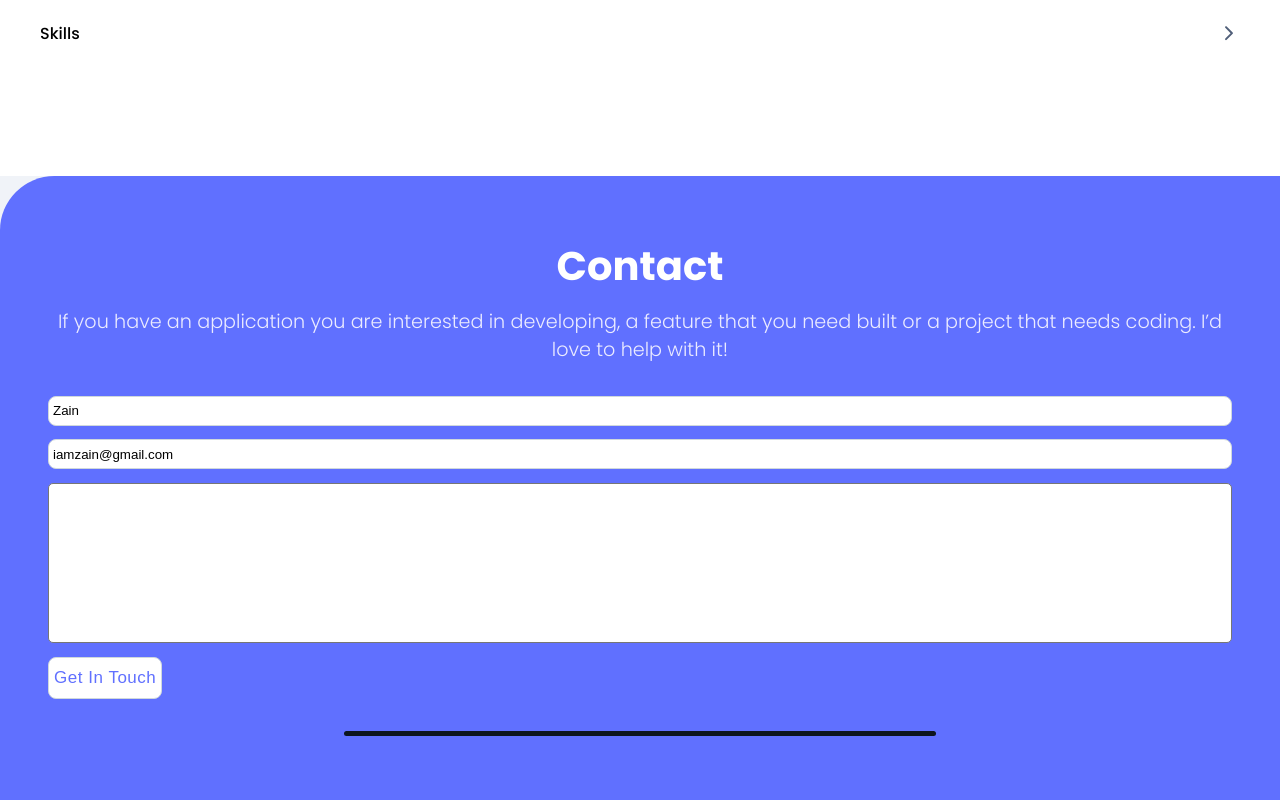
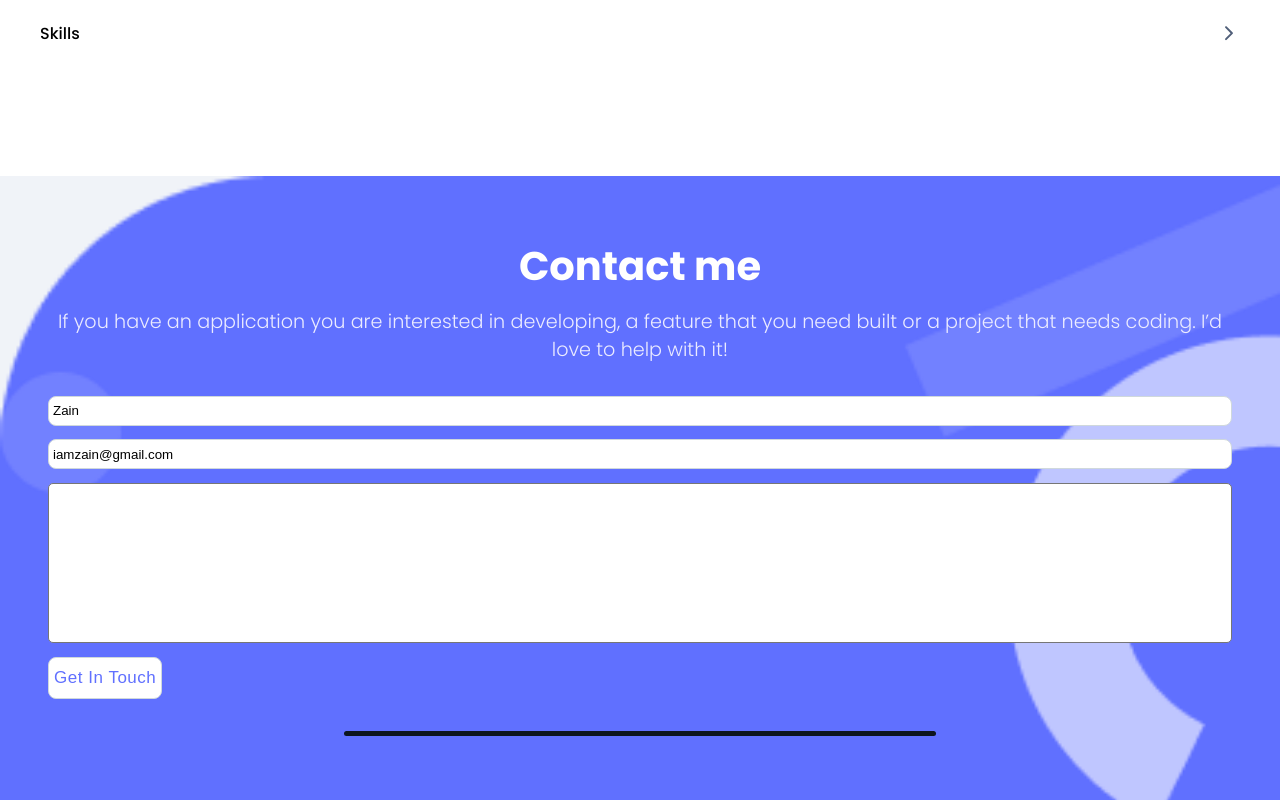
Before and after one commit to iamzainn/Web_Portfolio, a website: page index.html in a window 1280 px wide. Shown: the part 3646-4446 px from the top of the page. Drawn offline with Linux system fonts and the light colour scheme.

Commit message:
Improved css By adding Backgrounds

```diff
--- a/index.css
+++ b/index.css
@@ -266,9 +266,24 @@ section.profile {
 }
 
 .contact {
-  background-color: #6070ff;
-  border-top-left-radius: 3.4em;
+  position: relative;
+  background-image: url('./img/Contact\ me.png');
+  background-size: cover;
+  background-repeat: no-repeat;
+  z-index: 23;
   padding: 4em 3em;
+}
+
+.contact::after {
+  position: absolute;
+  content: '';
+  inset: 0;
+  top: 10;
+  opacity: 0.6;
+  z-index: -1;
+
+  background-size: cover;
+  background-image: url('/img/contact\ form\ shapes-mobile@2x.png');
 }
 
 .contact .ContactForm {
--- a/index.html
+++ b/index.html
@@ -362,9 +362,8 @@
     </section>
     <section class="contact">
        <div class="ContactForm">
-
         <div class="headings">
-          <h2>Contact</h2>
+          <h2>Contact me</h2>
           <p>If you have an application you are interested in developing, a feature that you need built or a project that needs coding.
             I’d love to help with it!</p>
         </div>
```
Also changed, not shown: img/Contact me.png (added), img/contact form shapes-mobile@2x.png (added).
